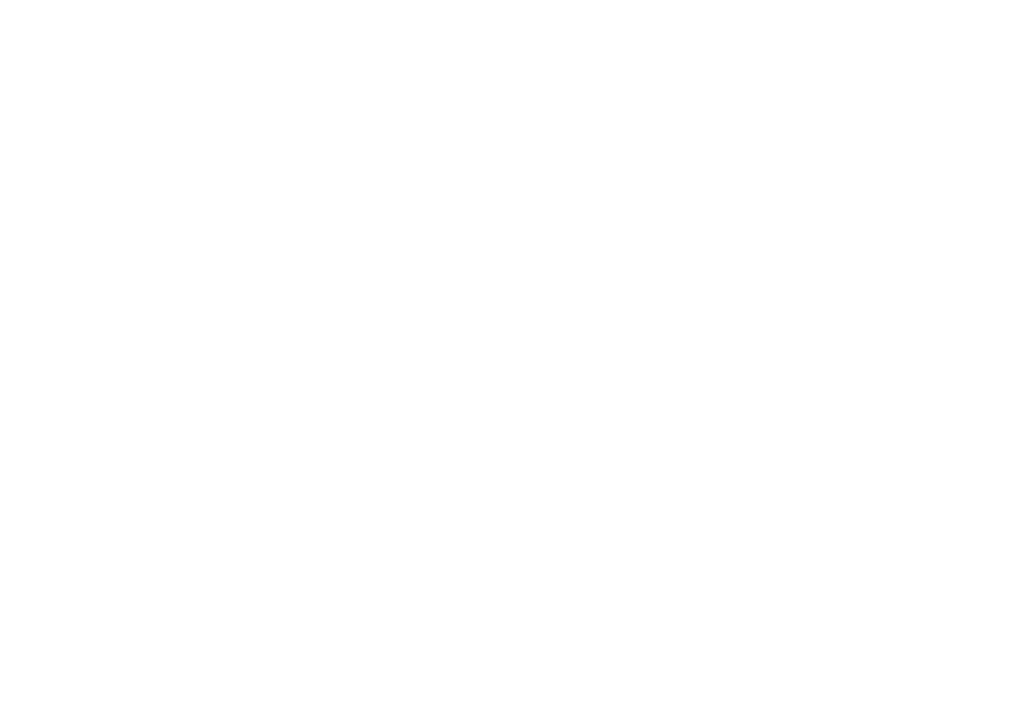
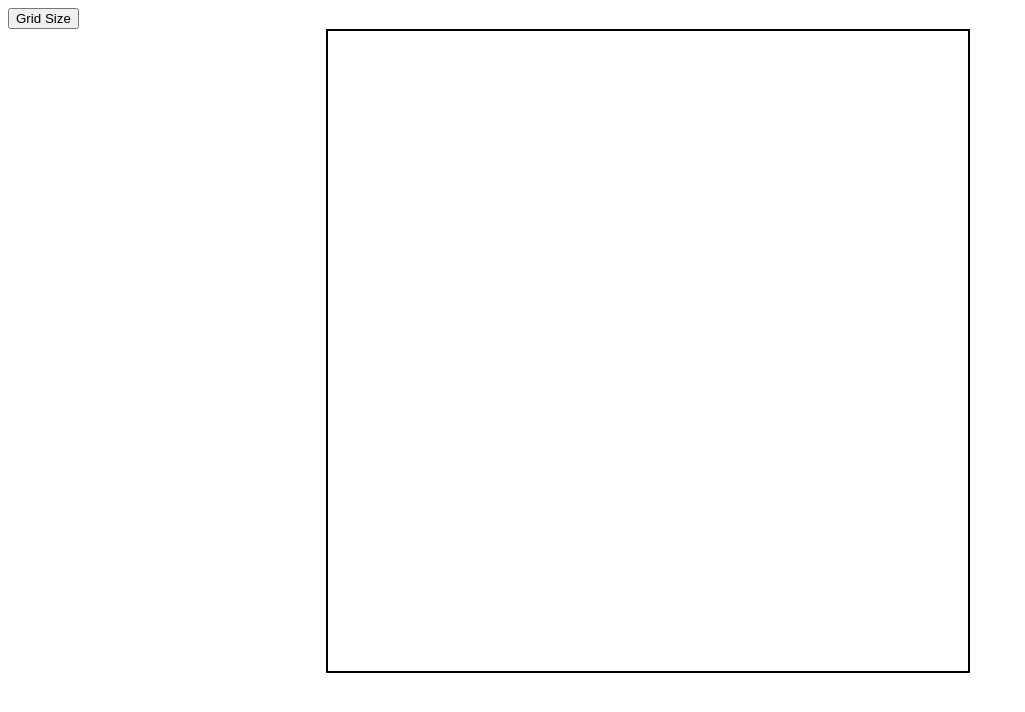
Before and after one commit to Saluke90/etch-a-sketch, a plain HTML site: page index.html in a window 1280 px wide. Shown: the whole page, without its empty margins (0-1025 px from the left). Drawn offline with Linux system fonts and the light colour scheme.

Commit message:
grid done and button

```diff
--- a/index.html
+++ b/index.html
@@ -4,10 +4,13 @@
     <meta charset="UTF-8">
     <meta name="viewport" content="width=device-width, initial-scale=1.0">
     <title>Etch-a-sketch</title>
-    <link rel="stylsheet" href="style.css">
+    <link rel="stylesheet" href="style.css">
 </head>
 <body>
+    <button>Grid Size</button>
+    <div class="container">
 
+    </div>
     <script src="script.js"></script>
 </body>
 </html>
--- a/script.js
+++ b/script.js
@@ -1,5 +1,29 @@
-function pina() {
-    console.log("pina");
-}
+const container = document.querySelector(".container");
 
-pina();
+function gridMaker(num) {
+    for (let i = 0; i < num; i++) {
+        let col = document.createElement("div");
+        container.appendChild(col);
+        col.classList.add("col");
+    };
+
+    const columns = document.querySelectorAll(".col");
+
+    for (let j = 0; j < num; j++) {
+        columns.forEach((column) => {
+            let row = document.createElement("div");
+            column.appendChild(row);
+            row.classList.add('row');
+        }
+    )}
+};
+
+gridMaker(64);
+
+const squares = document.querySelectorAll(".row");
+
+squares.forEach((square) => {
+    square.addEventListener("mouseover", () => {
+        square.style.backgroundColor = "red";
+    })
+})
--- a/style.css
+++ b/style.css
@@ -0,0 +1,29 @@
+
+body {
+    width: 100vw;
+    height: 100vh;
+}
+
+.container{
+    width: 40em;
+    height: 40em;
+    border: solid 2px black;
+    display: flex;
+    margin: auto;
+    justify-content: space-between;
+    flex-wrap: wrap;
+}
+
+.col{
+    display: flex;
+    flex-wrap: wrap;
+    justify-content: space-between;
+    flex: 1;
+    flex-direction: column;
+}
+
+.row{
+    display: flex;
+    flex: 1;
+    justify-content: space-between;
+}
```
